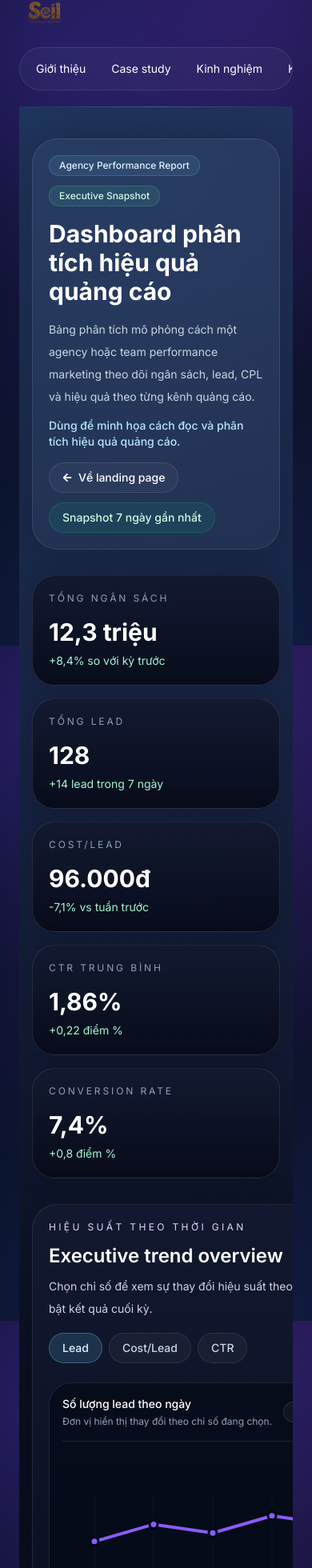
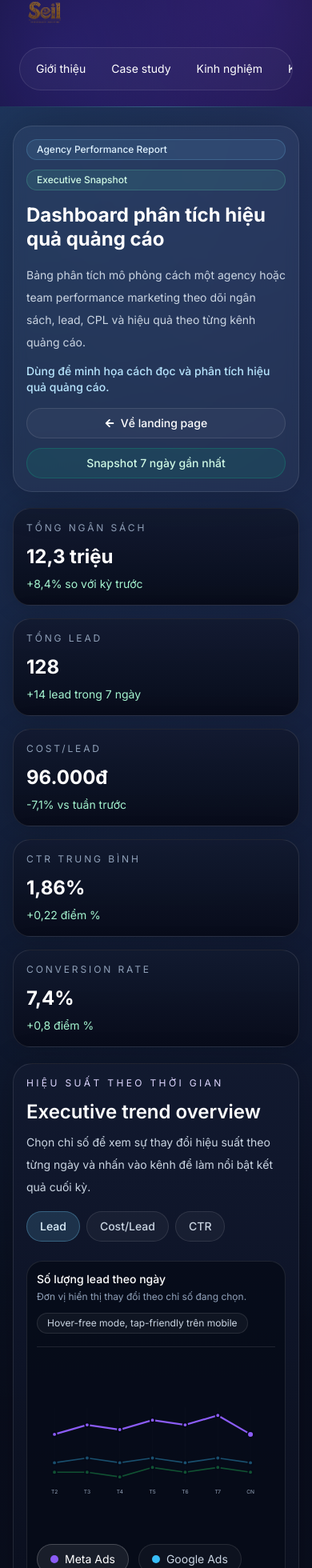
Before and after one commit to namcnsh/nguyen-hoang-nam-cv, a Next.js app: page /dashboard-demo in a window 390 px wide. Shown: the part 37-1997 px from the top of the page at 80% size. Built offline with nearby package versions, Linux system fonts and the light colour scheme.

Commit message:
style: improve dashboard mobile layout

```diff
--- a/app/components/dashboard-demo-page/index.jsx
+++ b/app/components/dashboard-demo-page/index.jsx
@@ -204,14 +204,14 @@ function DashboardDemoPageContent() {
   }, []);
 
   return (
-    <section className="relative overflow-hidden py-10 lg:py-14">
+    <section className="relative -mx-6 overflow-hidden py-6 sm:-mx-12 lg:mx-0 lg:py-14">
       <div className="absolute inset-0 -z-10 bg-[radial-gradient(circle_at_top_left,rgba(56,189,248,0.20),transparent_32%),radial-gradient(circle_at_top_right,rgba(139,92,246,0.18),transparent_30%),linear-gradient(180deg,#050816_0%,#0b1020_52%,#060914_100%)]" />
       <div className="absolute inset-x-0 top-0 -z-10 h-px bg-gradient-to-r from-transparent via-sky-300/30 to-transparent" />
 
-      <div className="mx-auto flex w-full max-w-7xl flex-col gap-8 px-4 sm:px-6 lg:px-8">
-        <div className="flex flex-col gap-4 rounded-[2rem] border border-white/10 bg-white/[0.04] p-5 shadow-[0_0_60px_rgba(0,0,0,0.24)] backdrop-blur xl:flex-row xl:items-center xl:justify-between xl:p-7">
+      <div className="mx-auto flex w-full max-w-7xl flex-col gap-5 px-4 sm:px-6 lg:gap-8 lg:px-8">
+        <div className="flex flex-col gap-4 rounded-[1.5rem] border border-white/10 bg-white/[0.04] p-4 sm:rounded-[2rem] sm:p-5 shadow-[0_0_60px_rgba(0,0,0,0.24)] backdrop-blur xl:flex-row xl:items-center xl:justify-between xl:p-7">
           <div className="max-w-3xl">
-            <div className="flex flex-wrap items-center gap-3">
+            <div className="flex flex-col gap-3 sm:flex-row sm:flex-wrap sm:items-center">
               <span className="rounded-full border border-sky-300/20 bg-sky-300/10 px-3 py-1 text-xs font-medium text-sky-100">
                 Agency Performance Report
               </span>
@@ -219,7 +219,7 @@ function DashboardDemoPageContent() {
                 Executive Snapshot
               </span>
             </div>
-            <h1 className="mt-4 text-3xl font-bold text-white md:text-5xl">
+            <h1 className="mt-4 text-2xl font-bold leading-tight text-white sm:text-3xl md:text-5xl">
               Dashboard phân tích hiệu quả quảng cáo
             </h1>
             <p className="mt-4 max-w-2xl text-sm leading-7 text-slate-300 md:text-base">
@@ -230,29 +230,29 @@ function DashboardDemoPageContent() {
             </p>
           </div>
 
-          <div className="flex flex-wrap items-center gap-3">
-            <Link href="/" className="inline-flex items-center gap-2 rounded-full border border-white/10 bg-white/[0.04] px-4 py-2 text-sm font-medium text-white transition hover:border-sky-300/40 hover:text-sky-100 focus-visible:outline-none focus-visible:ring-2 focus-visible:ring-sky-400/50">
+          <div className="flex flex-col gap-3 sm:flex-row sm:flex-wrap sm:items-center">
+            <Link href="/" className="inline-flex items-center justify-center gap-2 rounded-full border border-white/10 bg-white/[0.04] px-4 py-2 text-sm font-medium text-white transition hover:border-sky-300/40 hover:text-sky-100 focus-visible:outline-none focus-visible:ring-2 focus-visible:ring-sky-400/50">
               <FaArrowLeft size={12} aria-hidden="true" />
               <span>Về landing page</span>
             </Link>
-            <div className="rounded-full border border-emerald-400/20 bg-emerald-400/10 px-4 py-2 text-sm font-medium text-emerald-100">
+            <div className="rounded-full border border-emerald-400/20 bg-emerald-400/10 px-4 py-2 text-center text-sm font-medium text-emerald-100">
               Snapshot 7 ngày gần nhất
             </div>
           </div>
         </div>
 
-        <div className="grid gap-4 md:grid-cols-2 xl:grid-cols-5">
+        <div className="grid gap-4 sm:grid-cols-2 xl:grid-cols-5">
           {dashboardSummary.map((item) => (
-            <article key={item.label} className="rounded-[1.75rem] border border-white/10 bg-[linear-gradient(180deg,rgba(18,26,48,0.95)_0%,rgba(8,12,26,0.98)_100%)] p-5 shadow-[0_0_30px_rgba(0,0,0,0.18)]">
+            <article key={item.label} className="rounded-[1.35rem] border border-white/10 bg-[linear-gradient(180deg,rgba(18,26,48,0.95)_0%,rgba(8,12,26,0.98)_100%)] p-4 shadow-[0_0_30px_rgba(0,0,0,0.18)] sm:rounded-[1.75rem] sm:p-5">
               <p className="text-xs uppercase tracking-[0.24em] text-slate-400">{item.label}</p>
-              <p className="mt-4 text-3xl font-bold text-white">{item.value}</p>
+              <p className="mt-3 text-2xl font-bold text-white sm:mt-4 sm:text-3xl">{item.value}</p>
               <p className="mt-2 text-sm text-emerald-200">{item.note}</p>
             </article>
           ))}
         </div>
 
         <div className="grid gap-6 xl:grid-cols-[1.45fr_0.95fr]">
-          <section className="rounded-[2rem] border border-white/10 bg-[linear-gradient(180deg,rgba(18,26,48,0.96)_0%,rgba(8,12,26,0.98)_100%)] p-5 shadow-[0_0_40px_rgba(0,0,0,0.20)] lg:p-7">
+          <section className="rounded-[1.5rem] border border-white/10 bg-[linear-gradient(180deg,rgba(18,26,48,0.96)_0%,rgba(8,12,26,0.98)_100%)] p-4 shadow-[0_0_40px_rgba(0,0,0,0.20)] sm:rounded-[2rem] sm:p-5 lg:p-7">
             <div className="flex flex-col gap-4 lg:flex-row lg:items-start lg:justify-between">
               <div>
                 <p className="text-xs uppercase tracking-[0.28em] text-violet-200">Hiệu suất theo thời gian</p>
@@ -277,7 +277,7 @@ function DashboardDemoPageContent() {
               </div>
             </div>
 
-            <div className="mt-6 rounded-[1.75rem] border border-white/10 bg-[#060b17]/80 p-4 lg:p-5">
+            <div className="mt-6 rounded-[1.25rem] border border-white/10 bg-[#060b17]/80 p-3 sm:rounded-[1.75rem] sm:p-4 lg:p-5">
               <div className="flex flex-wrap items-center justify-between gap-3 border-b border-white/10 pb-4">
                 <div>
                   <p className="text-sm font-medium text-white">{metricOptions.find((item) => item.key === activeMetric)?.description}</p>
@@ -288,8 +288,8 @@ function DashboardDemoPageContent() {
                 </div>
               </div>
 
-              <div className="mt-6 overflow-x-auto">
-                <svg viewBox="0 0 540 260" className="h-[260px] min-w-[540px] w-full" role="img" aria-label="Biểu đồ hiệu suất theo ngày của các kênh quảng cáo">
+              <div className="mt-5 overflow-hidden sm:mt-6">
+                <svg viewBox="0 0 540 260" className="h-[210px] w-full sm:h-[260px]" role="img" aria-label="Biểu đồ hiệu suất theo ngày của các kênh quảng cáo">
                   <defs>
                     <linearGradient id="chart-grid" x1="0" x2="0" y1="0" y2="1">
                       <stop offset="0%" stopColor="rgba(255,255,255,0.14)" />
@@ -358,12 +358,12 @@ function DashboardDemoPageContent() {
             </div>
           </section>
 
-          <section className="rounded-[2rem] border border-white/10 bg-[linear-gradient(180deg,rgba(18,26,48,0.96)_0%,rgba(8,12,26,0.98)_100%)] p-5 shadow-[0_0_40px_rgba(0,0,0,0.20)] lg:p-7">
+          <section className="rounded-[1.5rem] border border-white/10 bg-[linear-gradient(180deg,rgba(18,26,48,0.96)_0%,rgba(8,12,26,0.98)_100%)] p-4 shadow-[0_0_40px_rgba(0,0,0,0.20)] sm:rounded-[2rem] sm:p-5 lg:p-7">
             <p className="text-xs uppercase tracking-[0.28em] text-violet-200">Phân bổ ngân sách</p>
             <h2 className="mt-3 text-2xl font-semibold text-white">Budget allocation snapshot</h2>
             <p className="mt-2 text-sm leading-7 text-slate-300">Tỷ trọng ngân sách giúp người xem nhanh chóng nhận ra kênh nào đang giữ vai trò chính trong kế hoạch media.</p>
 
-            <div className="mt-6 flex flex-col items-center gap-6 rounded-[1.75rem] border border-white/10 bg-[#060b17]/80 p-5">
+            <div className="mt-6 flex flex-col items-center gap-6 rounded-[1.25rem] border border-white/10 bg-[#060b17]/80 p-4 sm:rounded-[1.75rem] sm:p-5">
               <div className="relative flex h-44 w-44 items-center justify-center">
                 <svg viewBox="0 0 160 160" className="h-44 w-44 -rotate-90">
                   <circle cx="80" cy="80" r="64" fill="none" stroke="rgba(255,255,255,0.08)" strokeWidth="18" />
@@ -407,7 +407,7 @@ function DashboardDemoPageContent() {
           </section>
         </div>
 
-        <section className="rounded-[2rem] border border-white/10 bg-[linear-gradient(180deg,rgba(18,26,48,0.96)_0%,rgba(8,12,26,0.98)_100%)] p-5 shadow-[0_0_40px_rgba(0,0,0,0.20)] lg:p-7">
+        <section className="rounded-[1.5rem] border border-white/10 bg-[linear-gradient(180deg,rgba(18,26,48,0.96)_0%,rgba(8,12,26,0.98)_100%)] p-4 shadow-[0_0_40px_rgba(0,0,0,0.20)] sm:rounded-[2rem] sm:p-5 lg:p-7">
           <div className="flex flex-col gap-4 lg:flex-row lg:items-start lg:justify-between">
             <div>
               <p className="text-xs uppercase tracking-[0.28em] text-violet-200">So sánh theo kênh</p>
@@ -440,7 +440,7 @@ function DashboardDemoPageContent() {
               const widthPercent = Math.max(10, Math.round((displayValue / maxValue) * 100));
 
               return (
-                <button key={item.name} type="button" onClick={() => setActiveComparisonChannel(item.name)} className={`text-left rounded-[1.75rem] border p-5 transition focus-visible:outline-none focus-visible:ring-2 focus-visible:ring-sky-400/50 ${isActive ? "border-white/20 bg-white/[0.08]" : "border-white/10 bg-white/[0.04] hover:bg-white/[0.06]"}`}>
+                <button key={item.name} type="button" onClick={() => setActiveComparisonChannel(item.name)} className={`rounded-[1.25rem] border p-4 text-left transition focus-visible:outline-none focus-visible:ring-2 focus-visible:ring-sky-400/50 sm:rounded-[1.75rem] sm:p-5 ${isActive ? "border-white/20 bg-white/[0.08]" : "border-white/10 bg-white/[0.04] hover:bg-white/[0.06]"}`}>
                   <div className="flex items-center justify-between gap-3">
                     <h3 className="text-lg font-semibold text-white">{item.name}</h3>
                     <span className="h-3 w-3 rounded-full" style={{ backgroundColor: item.color }} />
@@ -448,7 +448,7 @@ function DashboardDemoPageContent() {
                   <div className="mt-4 h-3 rounded-full bg-white/5">
                     <div className="h-full rounded-full transition-all duration-300" style={{ width: `${widthPercent}%`, backgroundColor: item.color }} />
                   </div>
-                  <p className="mt-4 text-2xl font-bold text-white">
+                  <p className="mt-4 break-words text-xl font-bold text-white sm:text-2xl">
                     {activeComparisonMetric === "spend"
                       ? `${new Intl.NumberFormat("vi-VN").format(displayValue)}đ`
                       : displayValue}
@@ -472,7 +472,7 @@ function DashboardDemoPageContent() {
         </section>
 
         <section className="grid gap-5 lg:grid-cols-2">
-          <div className="flex h-full flex-col rounded-[2rem] border border-white/10 bg-[linear-gradient(180deg,rgba(18,26,48,0.96)_0%,rgba(8,12,26,0.98)_100%)] p-5 shadow-[0_0_40px_rgba(0,0,0,0.20)] lg:p-7">
+          <div className="flex h-full flex-col rounded-[1.5rem] border border-white/10 bg-[linear-gradient(180deg,rgba(18,26,48,0.96)_0%,rgba(8,12,26,0.98)_100%)] p-4 shadow-[0_0_40px_rgba(0,0,0,0.20)] sm:rounded-[2rem] sm:p-5 lg:p-7">
             <p className="text-xs uppercase tracking-[0.28em] text-violet-200">Mục tiêu & nhận xét</p>
             <h2 className="mt-3 text-2xl font-semibold text-white">Executive commentary</h2>
             <p className="mt-4 text-sm leading-7 text-slate-300">Mục tiêu: theo dõi hiệu quả theo kênh, so sánh chi phí tạo lead và xác định hướng tối ưu ngân sách.</p>
@@ -487,7 +487,7 @@ function DashboardDemoPageContent() {
             </div>
           </div>
 
-          <div className="flex h-full flex-col rounded-[2rem] border border-white/10 bg-[linear-gradient(180deg,rgba(18,26,48,0.96)_0%,rgba(8,12,26,0.98)_100%)] p-5 shadow-[0_0_40px_rgba(0,0,0,0.20)] lg:p-7">
+          <div className="flex h-full flex-col rounded-[1.5rem] border border-white/10 bg-[linear-gradient(180deg,rgba(18,26,48,0.96)_0%,rgba(8,12,26,0.98)_100%)] p-4 shadow-[0_0_40px_rgba(0,0,0,0.20)] sm:rounded-[2rem] sm:p-5 lg:p-7">
             <p className="text-xs uppercase tracking-[0.28em] text-violet-200">Đề xuất tối ưu</p>
             <h2 className="mt-3 text-2xl font-semibold text-white">Recommended next actions</h2>
             <p className="mt-4 text-sm leading-7 text-slate-300">Các hành động ưu tiên giúp cải thiện chất lượng lead, tối ưu chi phí và kiểm soát ngân sách theo từng kênh.</p>
```
